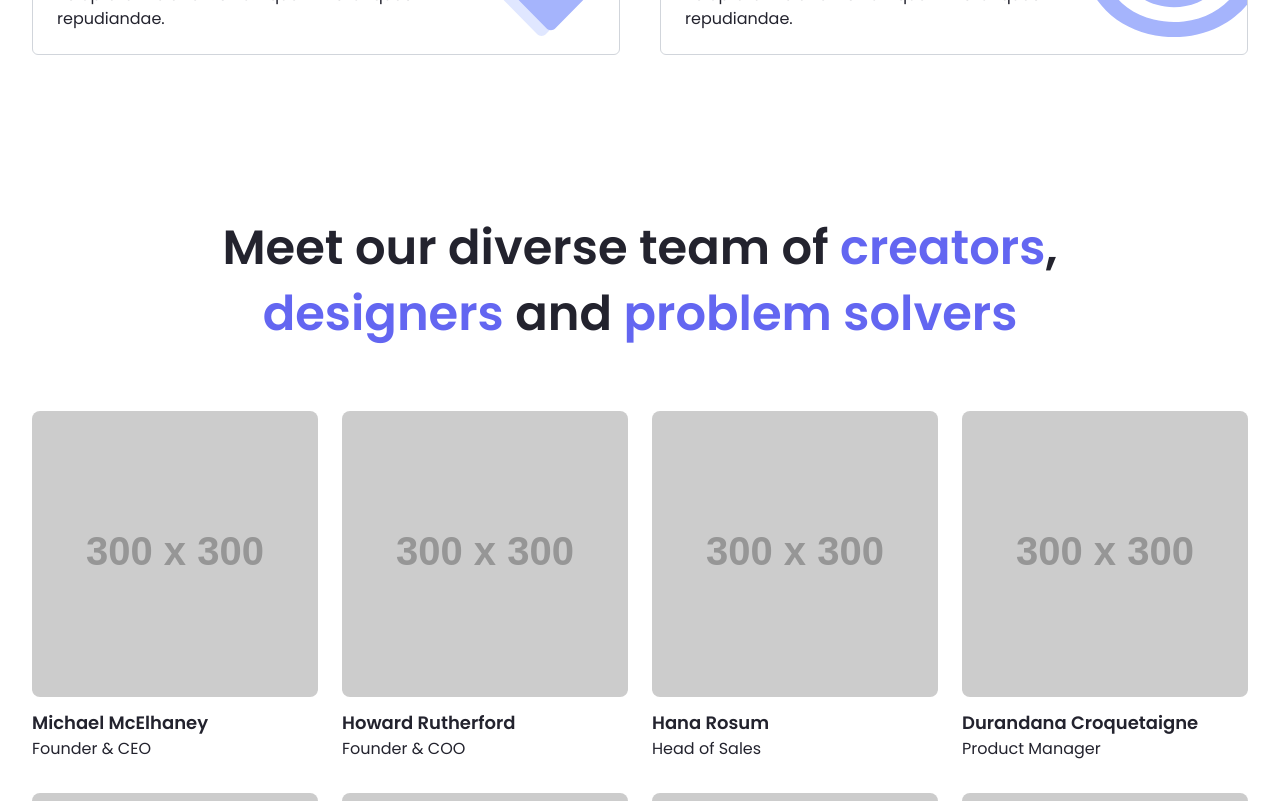
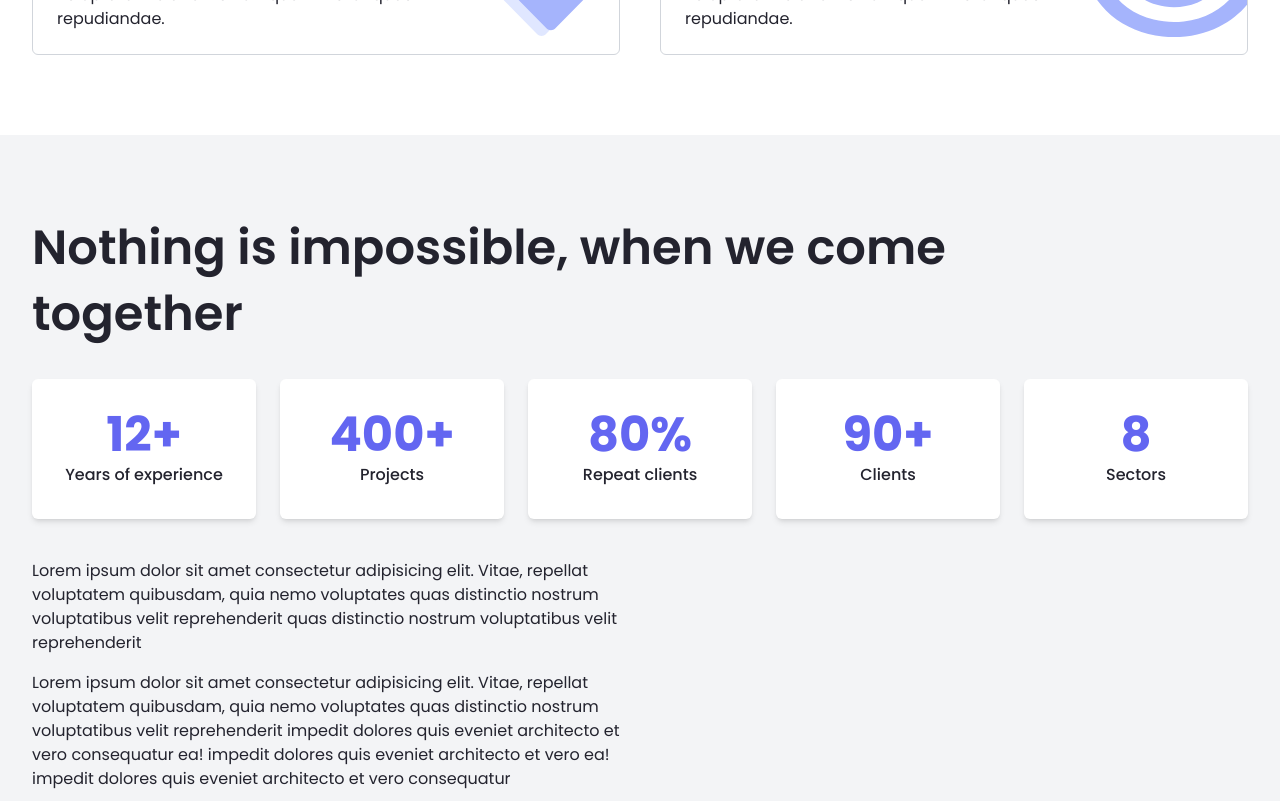
Before and after one commit to nongdan-dev/website, a React (Vite) app: page /about-us in a window 1280 px wide. Shown: the part 580-1381 px from the top of the page. Built offline with nearby package versions, Linux system fonts and the light colour scheme.

Commit message:
Create stats section

```diff
--- a/src/pages/AboutUs/index.tsx
+++ b/src/pages/AboutUs/index.tsx
@@ -1,7 +1,7 @@
 import { Fragment } from 'react/jsx-runtime'
 import { twMerge } from 'tailwind-merge'
 
-import { BuildWithUs, Section } from '@/components'
+import { BuildWithUs, LineBreak, Section } from '@/components'
 
 import TeamMembers from './TeamMembers'
 
@@ -86,6 +86,56 @@ function AboutUsPage() {
           </div>
         </div>
       </Section>
+      <Section className='col-full-width bg-gray-100'>
+        {({ titleId, titleClassName }) => (
+          <div className='col-content'>
+            <h2 id={titleId} className={twMerge(titleClassName)}>
+              Nothing is impossible, when we come <LineBreak /> together
+            </h2>
+            <ul className='grid grid-cols-5 gap-6'>
+              <li className='flex flex-col items-center justify-center gap-1 rounded-md bg-white p-8 text-center shadow-md'>
+                <span className='text-5xl font-bold text-indigo-500'>12+</span>
+                <span className='font-medium'>Years of experience</span>
+              </li>
+              <li className='flex flex-col items-center justify-center gap-1 rounded-md bg-white p-8 text-center shadow-md'>
+                <span className='text-5xl font-bold text-indigo-500'>400+</span>
+                <span className='font-medium'>Projects</span>
+              </li>
+              <li className='flex flex-col items-center justify-center gap-1 rounded-md bg-white p-8 text-center shadow-md'>
+                <span className='text-5xl font-bold text-indigo-500'>80%</span>
+                <span className='font-medium'>Repeat clients</span>
+              </li>
+              <li className='flex flex-col items-center justify-center gap-1 rounded-md bg-white p-8 text-center shadow-md'>
+                <span className='text-5xl font-bold text-indigo-500'>90+</span>
+                <span className='font-medium'>Clients</span>
+              </li>
+              <li className='flex flex-col items-center justify-center gap-1 rounded-md bg-white p-8 text-center shadow-md'>
+                <span className='text-5xl font-bold text-indigo-500'>8</span>
+                <span className='font-medium'>Sectors</span>
+              </li>
+            </ul>
+            <div className='mt-10 grid grid-cols-2 gap-8'>
+              <div className='flex flex-col gap-4'>
+                <p>
+                  Lorem ipsum dolor sit amet consectetur adipisicing elit.
+                  Vitae, repellat voluptatem quibusdam, quia nemo voluptates
+                  quas distinctio nostrum voluptatibus velit reprehenderit quas
+                  distinctio nostrum voluptatibus velit reprehenderit
+                </p>
+                <p>
+                  Lorem ipsum dolor sit amet consectetur adipisicing elit.
+                  Vitae, repellat voluptatem quibusdam, quia nemo voluptates
+                  quas distinctio nostrum voluptatibus velit reprehenderit
+                  impedit dolores quis eveniet architecto et vero consequatur
+                  ea! impedit dolores quis eveniet architecto et vero ea!
+                  impedit dolores quis eveniet architecto et vero consequatur
+                </p>
+              </div>
+              <div></div>
+            </div>
+          </div>
+        )}
+      </Section>
       <TeamMembers />
       <BuildWithUs />
     </Fragment>
--- a/src/pages/Contact/index.tsx
+++ b/src/pages/Contact/index.tsx
@@ -24,12 +24,9 @@ function ContactPage() {
         <ProcessSteps />
       </Section>
       <Section className='col-full-width bg-gray-100'>
-        {({ titleId }) => (
+        {({ titleId, titleClassName }) => (
           <div className='col-content'>
-            <h2
-              id={titleId}
-              className='mb-4 text-balance text-4xl font-semibold leading-snug'
-            >
+            <h2 id={titleId} className={twMerge(titleClassName, 'mb-4')}>
               Let's <span className='text-indigo-500'>build</span> an awesome
               project <span className='text-indigo-500'>together</span>
             </h2>
```
